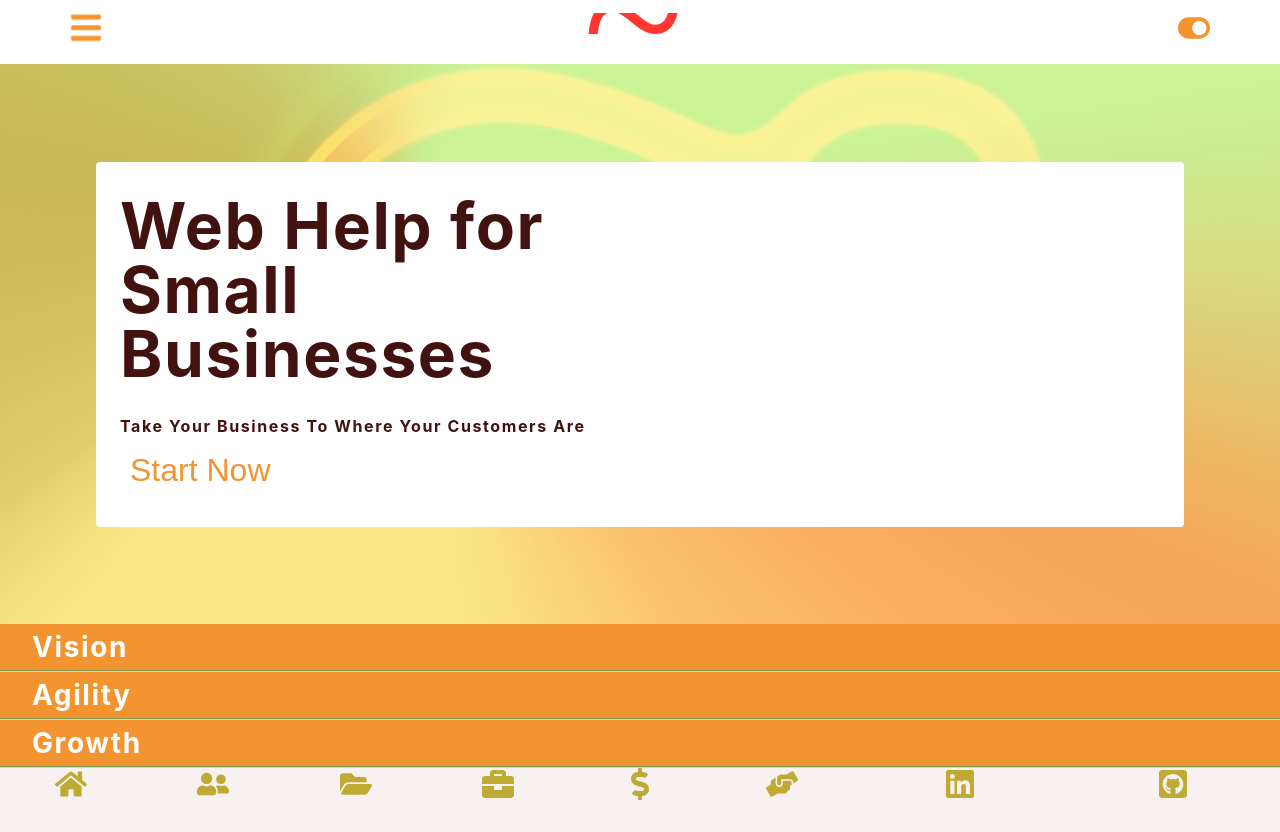
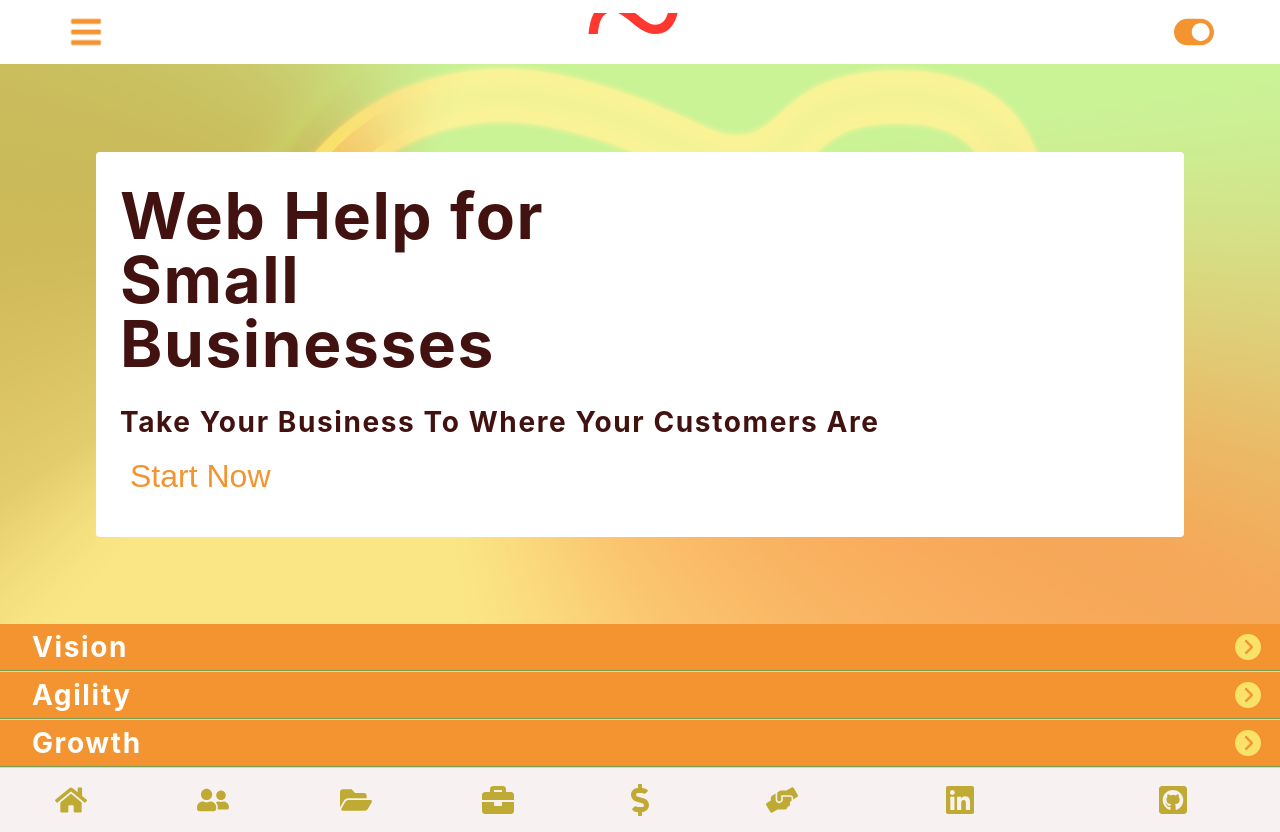
Before and after one commit to 0sorojo/Red_Root_Productions, a React (Create React App) app: page / in a window 1280 px wide. Built offline with nearby package versions, Linux system fonts and the light colour scheme.

Commit message:
added smooth collapsing functionality

```diff
--- a/src/App.js
+++ b/src/App.js
@@ -56,6 +56,7 @@ const App = () => {
           <Error />
         </Route>
       </Switch>
+
       <Footer />
     </Router>
   );
--- /dev/null
+++ b/src/accordionData.js
@@ -0,0 +1,22 @@
+const accordion = [
+  {
+    id: 1,
+    title: 'Vision',
+    info:
+      "Dattebyo, guts you'll never catch me! Oiroke no Justsu! Mukashi youko are keri sono kitsune kokonotsu no o ari sono o ichido buri raba yamakuzure tsunami tatsu kore ni kouji tehito domo nin no yakare wo atsume keri. Wazuka one nin ga shinobinomono seishi wo kake kore wo fuuin seshimeru sono mono shi ne keri sono shinobinomon na wo yon daime hokage to mousu. What is this decree? naruto no nakigoe. Kage Bunshin No Jutsu",
+  },
+  {
+    id: 2,
+    title: 'Agility',
+    info:
+      "Na ha Unchiha Sasuke kirai na mono nara takusan aru ga suki na mon ha betsuni nai, axtsu. Suki na mono ha betsuni nai, axtsu. No likes in particular. Sorekara yume nante kotoba de oware su ki ha nai ga. I don't feel like summing up my ambition as just a dream. korosu koto da. Essentially it's a skill used to quickly switch one's own body with an object or an animal. Teki ni kochira ga kougeki wo uke ta ka no you ni sakkaky sa se. He used Naruto's attack on him",
+  },
+  {
+    id: 3,
+    title: 'Growth',
+    info:
+      "Na ha Unchiha Sasuke kirai na mono nara takusan aru ga suki na mon ha betsuni nai, axtsu. Suki na mono ha betsuni nai, axtsu. No likes in particular. Sorekara yume nante kotoba de oware su ki ha nai ga. I don't feel like summing up my ambition as just a dream. korosu koto da. Essentially it's a skill used to quickly switch one's own body with an object or an animal. Teki ni kochira ga kougeki wo uke ta ka no you ni sakkaky sa se. He used Naruto's attack on him\
+      Uma Tora Katon: Gokakyuu no Jutsu! i nai ushiro? iya ue ka? Doko da? ore ni shika ano otoko ha koreo se nai. It's oke there is no sign of him now. Where's the real Naruto? honmono no naruto ha doko da. Sakki an o shikenkan ni tsuke rare ta kizu ha dou shi ta. ANd you're shuriken holster is on your left leg. That guy's right handed te mexe ha naruto yori henka ga heta da na. Nesemono yarou. Katon: Hosenka no Jutsu",
+  },
+];
+export default accordion;
--- /dev/null
+++ b/src/components/AccordionInfo.js
@@ -0,0 +1,39 @@
+import React, { useState, useRef } from 'react';
+import { IoIosArrowDroprightCircle } from 'react-icons/io';
+
+const AccordionInfo = ({ title, info }) => {
+  const [showInfo, setShowInfo] = useState(false);
+  const [height, setHeight] = useState('0px');
+  const [margin, setMargin] = useState(0);
+
+  const content = useRef(null);
+
+  const handleClick = () => {
+    setHeight(showInfo ? '0px' : `${content.current.scrollHeight}px`);
+    setMargin(showInfo ? 0 : '2rem 1rem');
+    setShowInfo(!showInfo);
+  };
+
+  return (
+    <article className='accordion-container'>
+      <header className='accordion'>
+        <h3 className='accordion-title'>{title}</h3>
+        <button
+          className={`${showInfo ? 'arrow-btn rotate' : 'arrow-btn'}`}
+          onClick={handleClick}
+        >
+          <IoIosArrowDroprightCircle />
+        </button>
+      </header>
+      <p
+        ref={content}
+        style={{ maxHeight: `${height}`, margin: `${margin}` }}
+        className='accordion-text'
+      >
+        {info}
+      </p>
+    </article>
+  );
+};
+
+export default AccordionInfo;
--- a/src/components/Hero.js
+++ b/src/components/Hero.js
@@ -7,7 +7,7 @@ const Hero = () => {
       <div className='hero-center'>
         <article className='hero-info'>
           <h1>Web Help for Small Businesses</h1>
-          <h4>Take Your Business to Where Your Customers Are</h4>
+          <h3>Take Your Business to Where Your Customers Are</h3>
           <button className='btn'>
             <Link className='btn' to='/contact'>
               Start Now
--- a/src/components/Navbar.js
+++ b/src/components/Navbar.js
@@ -18,7 +18,7 @@ const Navbar = () => {
           <Link to='/'>
             <img src={logo} alt='red root' className='nav-logo' />
           </Link>
-          <button className='btn'>
+          <button className='btn toggle'>
             <FaToggleOn />
           </button>
         </div>
--- a/src/components/Sidebar.js
+++ b/src/components/Sidebar.js
@@ -34,12 +34,7 @@ const Sidebar = () => {
           const { id, url, icon } = link;
           return (
             <li key={id}>
-              <a
-                href={url}
-                target='_blank'
-                rel='noopener noreferrer'
-                onClick={closeSidebar}
-              >
+              <a href={url} target='_blank' rel='noopener noreferrer'>
                 {icon}
               </a>
             </li>
--- a/src/index.css
+++ b/src/index.css
@@ -97,6 +97,7 @@ h4 {
 p {
   margin-bottom: 1.25rem;
   color: var(--clr-grey-5);
+  font-size: 1rem;
 }
 @media screen and (min-width: 800px) {
   h1 {
@@ -132,6 +133,8 @@ p {
   cursor: pointer;
   transition: var(--transition);
   outline: none;
+  align-items: center;
+  display: flex;
 }
 .btn:hover {
   background: transparent;
@@ -154,7 +157,7 @@ p {
 
 .hide-nav {
   transition: var(--transition);
-  transform: translate(100%);
+  transform: translate(-100%);
 }
 
 .nav-center {
@@ -176,6 +179,11 @@ p {
 .bounce {
   transition: var(--transition);
   animation: bounce 3s ease-in-out infinite;
+}
+
+.toggle {
+  font-size: 2.5rem;
+  padding: 0 0;
 }
 
 @keyframes bounce {
@@ -228,6 +236,7 @@ p {
   cursor: pointer;
   color: var(--clr-orange);
   margin-top: 0.2rem;
+  outline: none;
 }
 .close-btn:hover {
   color: var(--clr-red-light);
@@ -322,6 +331,56 @@ p {
   line-height: 1.8;
 }
 
+/* accordion styles */
+
+.accordion-container {
+  transition: all 1s ease-in-out;
+  display: flex;
+  flex-direction: column;
+  justify-content: flex-start;
+}
+
+.accordion {
+  height: 3rem;
+  background: var(--clr-orange);
+  align-items: center;
+  display: flex;
+  border-bottom: 2px groove var(--clr-green-light);
+  justify-content: space-between;
+}
+
+.accordion-title {
+  margin-left: 2rem;
+  display: flex;
+  color: var(--clr-white);
+  margin-bottom: 0;
+}
+
+.accordion-text {
+  margin: 0 1rem;
+  padding: 0 1rem;
+  display: flex;
+  color: var(--clr-primary-1);
+  transition: all 0.5s ease;
+  overflow: hidden;
+  font-size: 1.25rem;
+}
+
+.arrow-btn {
+  background: transparent;
+  outline: none;
+  border: none;
+  font-size: 2rem;
+  display: flex;
+  color: var(--clr-yellow);
+  margin-right: 1rem;
+  transition: transform 0.2s ease;
+}
+
+.rotate {
+  transform: rotate(90deg);
+}
+
 /* footer styling  */
 
 .footer {
@@ -339,6 +398,7 @@ p {
   height: 4rem;
   width: 100%;
   display: flex;
+  align-items: center;
   flex: 0 1 auto;
   justify-content: space-around;
   font-size: 2rem;
@@ -349,6 +409,7 @@ p {
   height: 4rem;
   width: 100%;
   display: flex;
+  align-items: center;
   flex: 0 2 auto;
   justify-content: space-around;
   font-size: 2rem;
@@ -360,20 +421,3 @@ p {
   color: var(--clr-green-dark);
   transition: var(--transition);
 }
-
-/* accordion styles */
-
-.accordion {
-  height: 3rem;
-  background: var(--clr-orange);
-  align-items: center;
-  display: flex;
-  border-bottom: 2px groove var(--clr-green-light);
-}
-
-.accordion-text {
-  margin-left: 2rem;
-  display: flex;
-  color: var(--clr-white);
-  margin-bottom: 0;
-}
--- a/src/views/AboutLawrence.js
+++ b/src/views/AboutLawrence.js
@@ -1,10 +1,11 @@
 import React from 'react';
+import Hero from '../components/Hero';
 
 const AboutLawrence = () => {
   return (
-    <div>
+    <main>
       <h3>this is about lawrence</h3>
-    </div>
+    </main>
   );
 };
 
--- a/src/views/Home.js
+++ b/src/views/Home.js
@@ -1,20 +1,18 @@
-import React from 'react';
+import React, { useState } from 'react';
 import Hero from '../components/Hero';
+import data from '../accordionData';
+import AccordionInfo from '../components/AccordionInfo';
 
 const Home = () => {
+  const [accordion, setAccordion] = useState(data);
+
   return (
     <main>
       <Hero />
       <section>
-        <div className='accordion'>
-          <h3 className='accordion-text'>Vision</h3>
-        </div>
-        <div className='accordion'>
-          <h3 className='accordion-text'>Agility</h3>
-        </div>
-        <div className='accordion'>
-          <h3 className='accordion-text'>Growth</h3>
-        </div>
+        {accordion.map((item) => {
+          return <AccordionInfo key={item.id} {...item}></AccordionInfo>;
+        })}
       </section>
     </main>
   );
```
